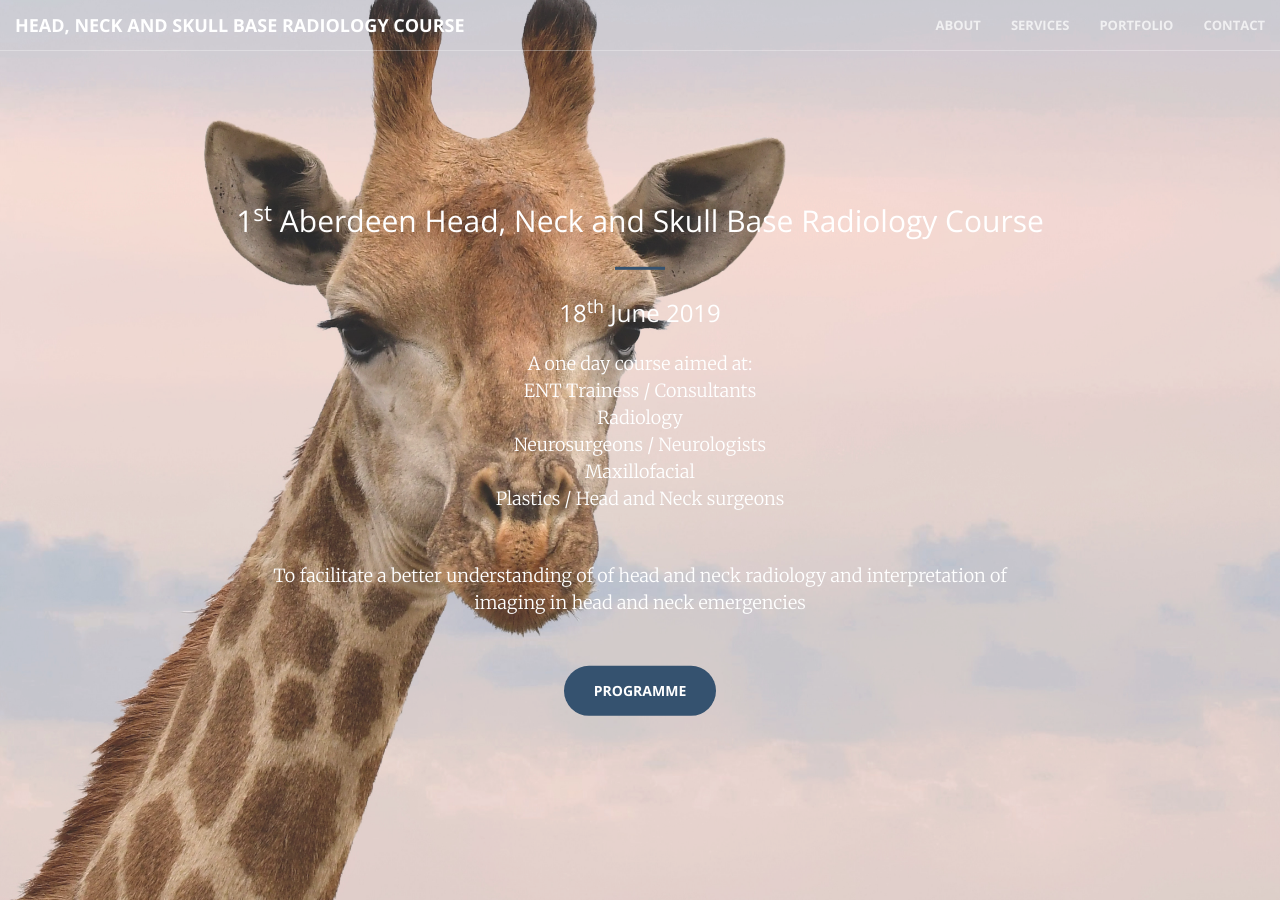
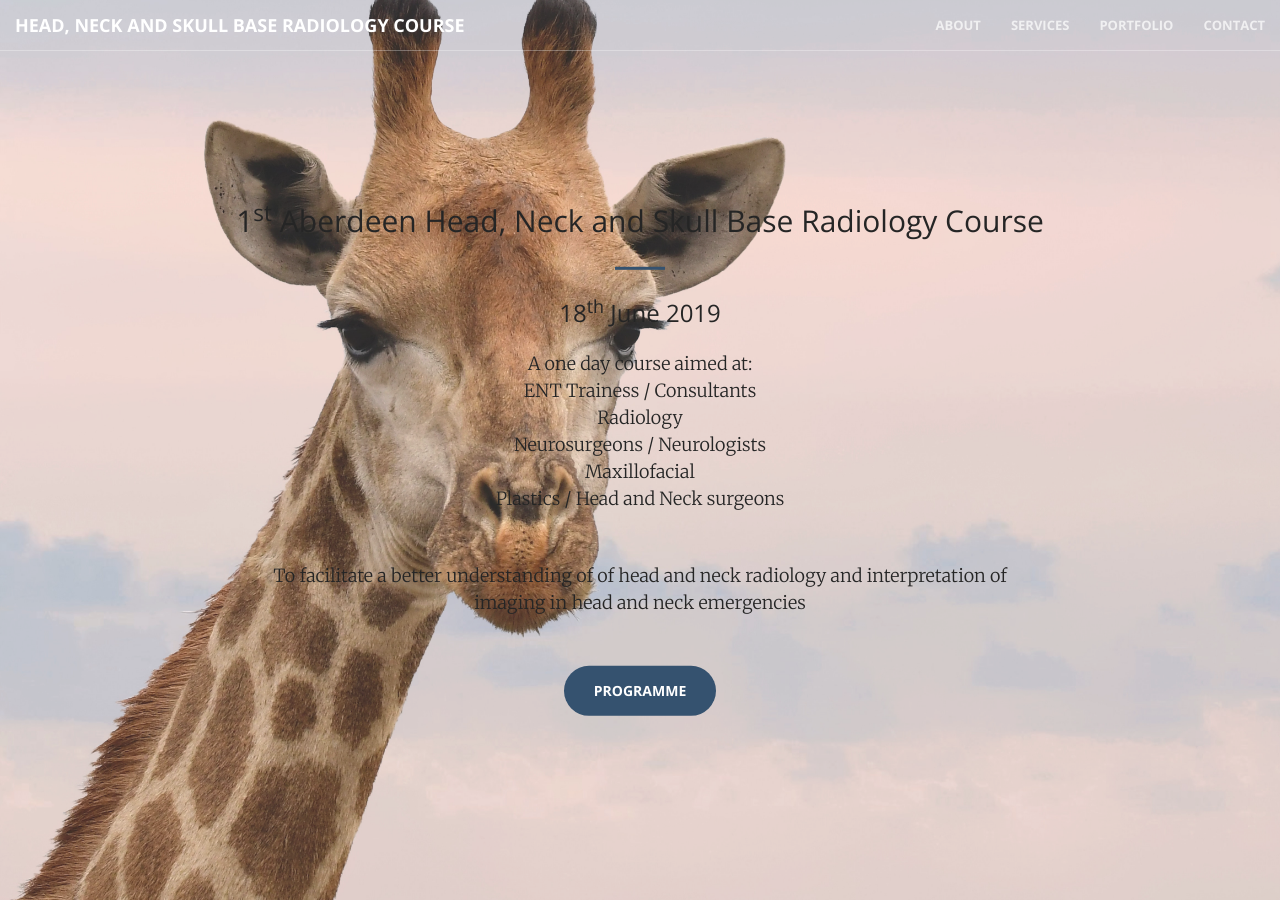
Before and after one commit to aberdeenradiology/aberdeenradiology.github.io, a Jekyll site: the page built from index.html, in a window 1280 px wide and 900 px high. Built offline with Jekyll 4.4.1, drawn with Linux system fonts in a browser that asks for light colours.

Commit message:
Update _base.scss

```diff
--- a/_sass/_base.scss
+++ b/_sass/_base.scss
@@ -158,7 +158,7 @@ header {
     background-position: center;
     background-image: url('../img/header.jpg');
     text-align: center;
-    color: white;
+    color: black;
     .header-content {
         position: relative;
         text-align: center;
@@ -176,7 +176,7 @@ header {
             }
             p {
                 font-weight: 300;
-                color: rgba(white, 1);
+                color: rgba(black, 1);
                 font-size: 16px;
                 margin-bottom: 50px;
             }
```
